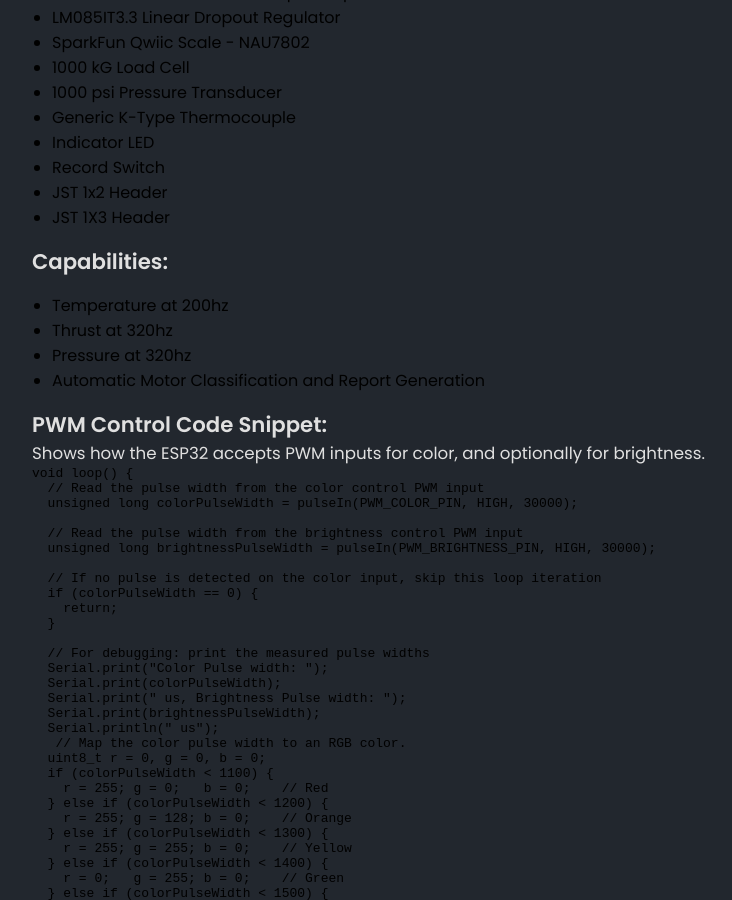
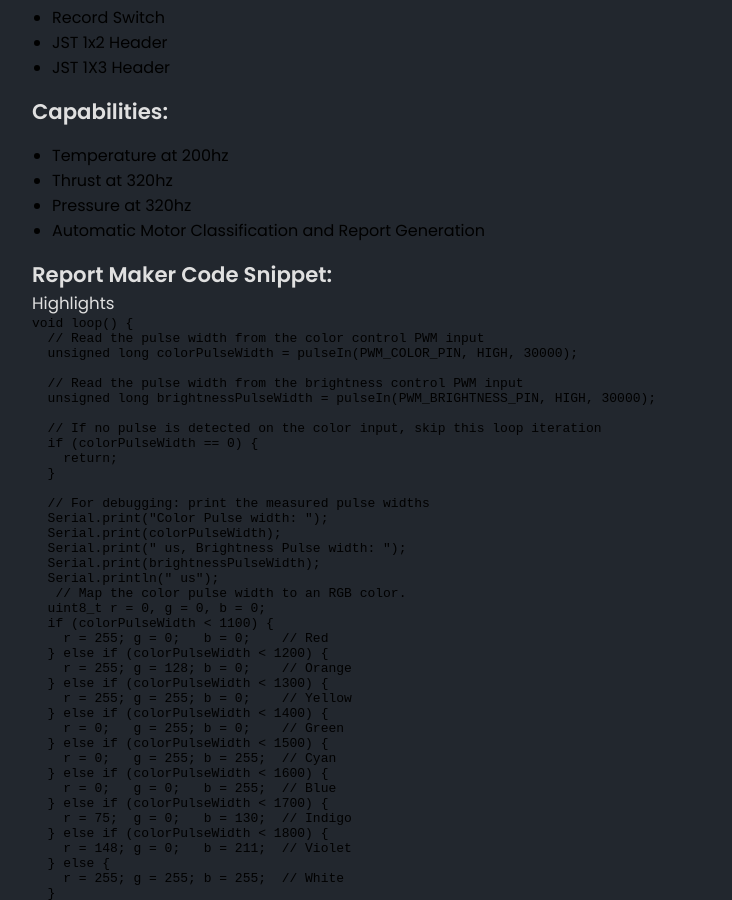
Before and after one commit to AlexZidar/AlexZidar.github.io, a Jekyll site: the page built from _projects/prop-data/index.md, in a window 1280 px wide and 900 px high, scrolled down 3039 px. Shown: the whole window, without its empty margins (69-801 px from the left). Built offline with Jekyll 4.4.1, drawn with Linux system fonts in a browser that asks for light colours.

````diff
--- a/_projects/prop-data/index.md
+++ b/_projects/prop-data/index.md
@@ -29,7 +29,7 @@
 {% include image-gallery.html images="daqanalysis.png" height="400" %}
 
 ## Example Output Report:
-{% include image-gallery.html images="daqresults1.png" height="600" %}
+{% include image-gallery.html images="daqresults1.png" height="450" %}
 {% include image-gallery.html images="daqresults2.png" height="400" %}
 
 ## Components:
@@ -53,9 +53,9 @@
 
 
 
-## PWM Control Code Snippet:
-### Shows how the ESP32 accepts PWM inputs for color, and optionally for brightness.
-```C++
+## Report Maker Code Snippet:
+### Highlights
+```Python
 void loop() {
   // Read the pulse width from the color control PWM input
   unsigned long colorPulseWidth = pulseIn(PWM_COLOR_PIN, HIGH, 30000);
````
